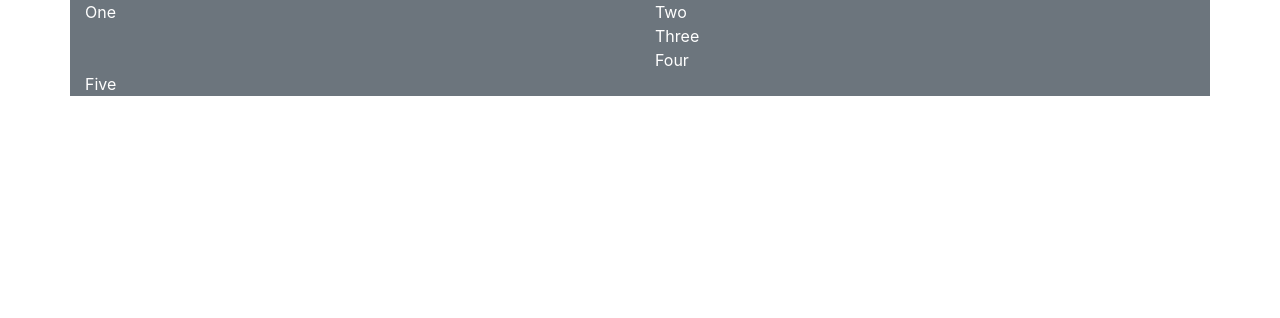
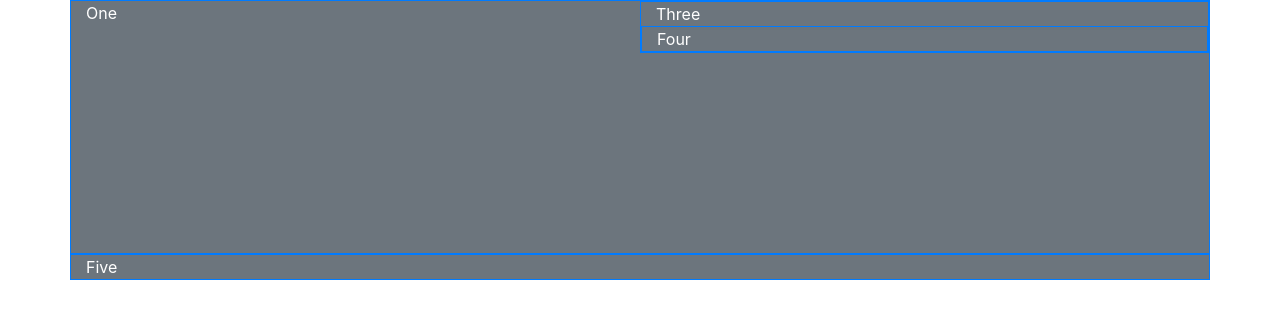
Before and after one commit to ntrung1008/CS465_Assign, a plain HTML site: page Week_3/exercise6.html in a window 1280 px wide. Drawn offline with nearby package versions, Linux system fonts and the light colour scheme.

Commit message:
Fix week 3

```diff
--- a/Week_3/exercise3.css
+++ b/Week_3/exercise3.css
@@ -1,5 +1,5 @@
 div {
-  width: 300px;
+  width: 400px;
   height: 100px;
   color: white;
   background-color: gray;
--- a/Week_3/exercise6.html
+++ b/Week_3/exercise6.html
@@ -7,22 +7,27 @@
     <title>Document</title>
     <link rel="stylesheet"type="text/css"href="https://cdnjs.cloudflare.com/ajax/libs/twitter-bootstrap/4.0.0/css/bootstrap.min.css"/>
     <script type="text/javascript"src="https://cdnjs.cloudflare.com/ajax/libs/twitter-bootstrap/4.0.0/js/bootstrap.min.js"></script>
+    <style>
+        .row1{
+          padding-bottom: 200px;
+        }
+    </style>
   </head>
   <body>
-    <div class="container text-white bg-secondary">
-      <div class="row ">
-        <div class="col">One</div>
-        <div class="col">Two
-          <div class="row">
-            <div class="col">Three
-              <div class="row">
-                <div class="col">Four</div>
+    <div class="container text-white bg-secondary ">
+      <div class="row row1 border border-primary">
+        <div class="col col1">One</div>
+        <div class="col ">
+          <div class="row border border-primary">
+            <div class="col col3">Three
+              <div class="row border border-primary">
+                <div class="col col4">Four</div>
               </div>
             </div>
           </div>
         </div>
       </div>
-      <div class="row">
+      <div class="row border border-primary">
         <div class="col">Five</div>
       </div>
     </div>
```
Also changed, not shown: Week_3/exercise2.html (+3 -0 lines), Week_5/index.html (+13 -3 lines), Week_6/Angular app/app.component.ts (+8 -0 lines), Week_6/Angular app/app.module.ts (+14 -0 lines), Week_6/Angular app/boostrap.ts (+8 -0 lines).
